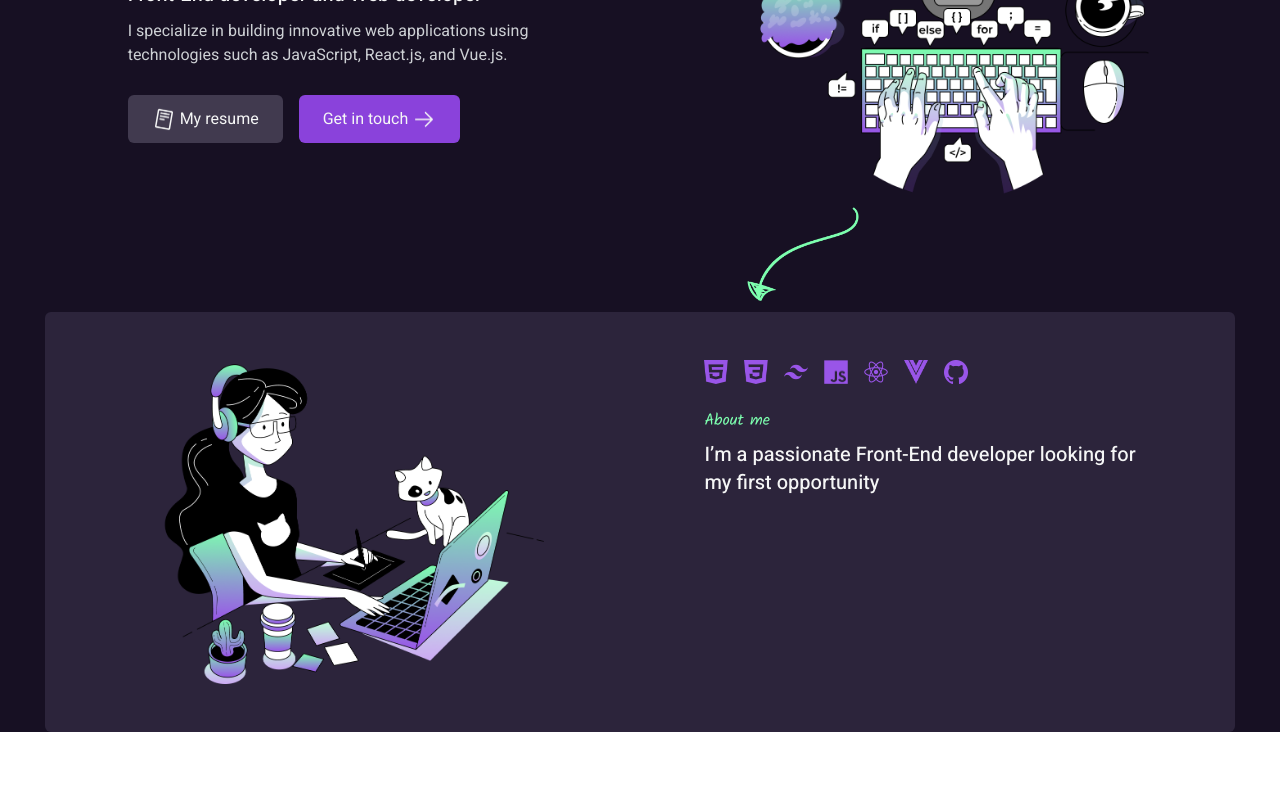
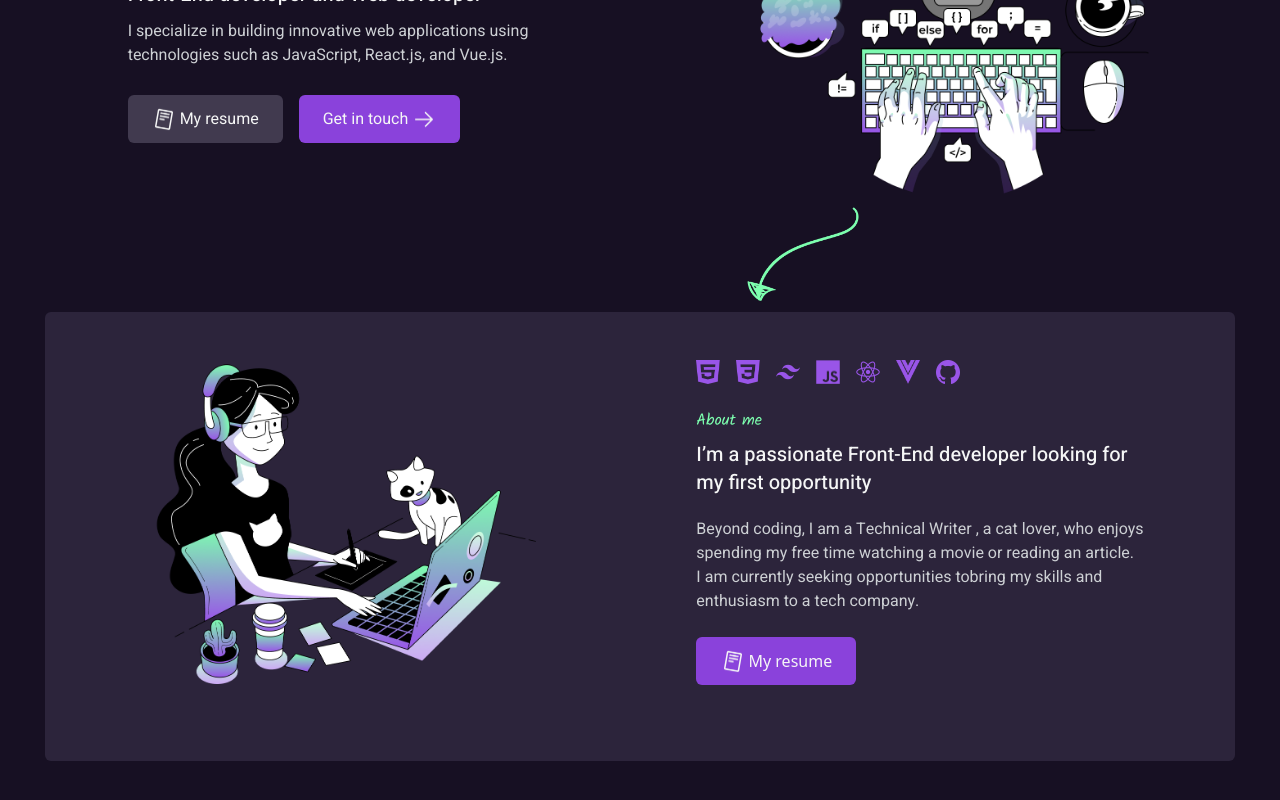
Before and after one commit to Thatgirl9/Favour-Portfolio, a React (Vite) app: page / in a window 1280 px wide. Shown: the part 286-1086 px from the top of the page. Before the commit the page ends 1018 px from the top, so only its background shows below. Built offline with nearby package versions, Linux system fonts and the light colour scheme.

Commit message:
Feat: About me component complete. Fix: Header position fixed

```diff
--- a/src/components/AboutMe/Aboutme.jsx
+++ b/src/components/AboutMe/Aboutme.jsx
@@ -1,4 +1,5 @@
 import "./About.css";
+import { Link } from "react-router-dom";
 import GirlIllustration from "../../assets/aboutme/bro.png";
 import Tailwind from "../../assets/aboutme/Tailwind.png";
 import React from "../../assets/aboutme/React.png";
@@ -7,11 +8,12 @@ import Vue from "../../assets/aboutme/logo vue.png";
 import Html from "../../assets/aboutme/logo html5.png";
 import Css from "../../assets/aboutme/logo css3.png";
 import Github from "../../assets/aboutme/logo github.png";
+import CvLogo from "../../assets/homehero/ReadCvLogo.png";
 
 const AboutMe = () => {
   return (
-    <section className="flex justify-center" id="about">
-      <div className="bg-surfacePrimary lg:w-[93%] w-full rounded-md p-[3em] flex justify-center items-center">
+    <section className="flex justify-center pb-10" id="about">
+      <div className="bg-surfacePrimary lg:w-[93%] w-full rounded-md px-[1.5em] py-[3em] md:p-[3em] md:pb-[4.7em] flex justify-center items-center">
         <div className="flex justify-center  lg:gap-[10em] gap-[2em] flex-col lg:flex-row">
           {/* IMG */}
           <div>
@@ -57,7 +59,33 @@ const AboutMe = () => {
                 I’m a passionate Front-End developer looking for
                 <br className="hidden lg:block"></br> my first opportunity
               </h3>
-              <p></p>
+              <p className="text-textSecondary font-sectionTypo text-base mt-3">
+                Beyond coding, I am a Technical Writer , a cat lover, who enjoys
+                <br className="hidden lg:block"></br>
+                spending my free time watching a movie or reading an article.
+                <br className="hidden lg:block"></br>I am currently seeking
+                opportunities tobring my skills and
+                <br className="hidden lg:block"></br> enthusiasm to a tech
+                company.
+              </p>
+
+              <button className=" bg-primaryBrand500 rounded-md hover:bg-gradientPurple text-textPrimary w-[10em] mt-4">
+                <Link
+                  to="https://acrobat.adobe.com/id/urn:aaid:sc:EU:6b090f48-8f88-4820-a72b-2452bdb9c11d"
+                  className="flex items-center justify-center gap-1 py-[11px] px-[20px] sm:py-[12px] sm:px-[24px] "
+                  target="_blank"
+                  rel="noreferrer"
+                >
+                  <span>
+                    <img
+                      src={CvLogo}
+                      className="w-[24px] h-[24px]"
+                      alt="Book Icon"
+                    />
+                  </span>
+                  <span>My resume</span>
+                </Link>
+              </button>
             </div>
           </div>
         </div>
--- a/src/components/Home/HomeComponent.jsx
+++ b/src/components/Home/HomeComponent.jsx
@@ -10,7 +10,7 @@ const Hero = () => {
   return (
     <section className="bg-surfaceBackground">
       <NavBar />
-      <div className="flex justify-center items-center  flex-col relative md:pb-[7em] pb-[3em] ">
+      <div className="flex justify-center items-center  flex-col relative md:pb-[7em] pb-[3em] pt-[4em]">
         <div
           className={`z-20 flex justify-center items-center mt-[5em] lg:flex-row flex-col-reverse gap-[3em] lg:gap-[14em] w-[87%]`}
           // ${
@@ -88,7 +88,7 @@ const Hero = () => {
           width="121.069px"
           height="33.707px"
           alt="Arrow Illustration"
-          className="absolute -bottom-[4em] md:bottom-0 lg:right-[26em]  right-[4em] z-50 md:hidden lg:block"
+          className="absolute -bottom-[4em] md:bottom-0 lg:right-[26em]  right-[4em] z--50 md:hidden lg:block"
         />
 
         {/* Tablet view */}
--- a/src/components/Nav.jsx
+++ b/src/components/Nav.jsx
@@ -20,7 +20,7 @@ const NavBar = () => {
   let [open, setOpen] = useState(false);
 
   return (
-    <header className="bg-surfaceBackground w-full md:px-14 px-6 py-4">
+    <header className="bg-surfaceBackground w-full md:px-14 px-6 py-4 fixed z-50">
       {/* second header */}
       <nav className="lg:flex lg:justify-between lg:items-center">
         {/* Logo Hamburger */}
```
